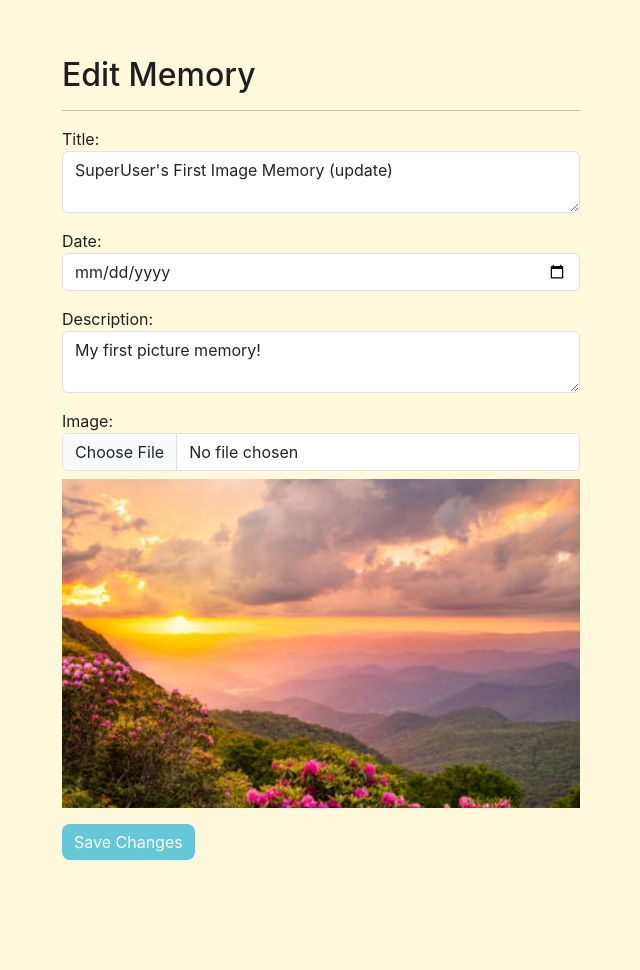
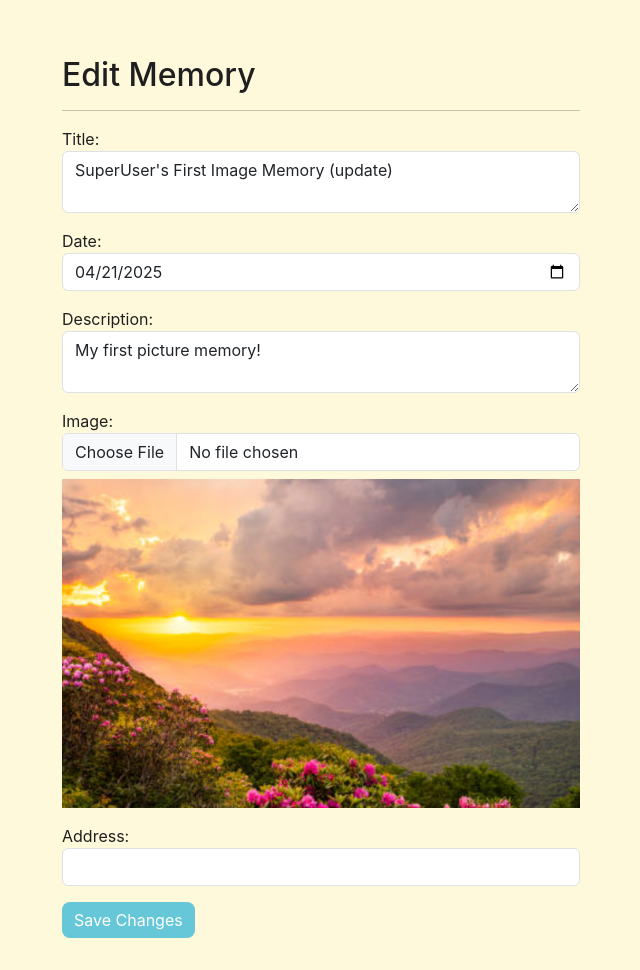
Before and after one commit to yashilaramesh/MemoryMap, a Django app: page /memories/2/edit/ in a window 1280 px wide. Shown: the part 56-1026 px from the top of the page, without its empty margins (319-959 px from the left). Before the commit the page ends 916 px from the top, so only its background shows below. Run offline with Django 5.2, Linux system fonts and the light colour scheme; a user stored in the database is signed in; data comes from the database, SQL or seed files in the repository; both versions use the stored data as it was after the commit.

Commit message:
fixed memory edit issues

```diff
--- a/memories/templates/memories/edit.html
+++ b/memories/templates/memories/edit.html
@@ -14,7 +14,7 @@
                 </p>
                 <p>
                     <label for="date">Date:</label>
-                    <input type="date" name="date" required class="form-control" value="{{ template_data.memory.date }}">
+                    <input type="date" name="date" required class="form-control" value="{{ template_data.memory.date | date:'Y-m-d' }}">
                 </p>
                 <p>
                     <label for="description">Description:</label>
@@ -27,6 +27,10 @@
                         <img src="{{ template_data.memory.image.url }}" class="img-fluid mt-2" />
                     {% endif %}
                 </p>
+                <p>
+                    <label for="address">Address:</label>
+                    <input type="text" name="address" class="form-control" id="resolved-address" value="{{ template_data.memory.address }}" />
+                </p>
                 <div class="text-start">
                   <button type="submit" class="btn bg-dark text-white">Save Changes</button>
                 </div>
--- a/memories/views.py
+++ b/memories/views.py
@@ -77,7 +77,8 @@ def edit(request, id):
 
     if request.method == 'POST':
         memory.title = request.POST['title']
-        template_data['memory'] = memory
+        memory.date = request.POST['date']
+        memory.description = request.POST['description']
 
         # Handle image update
         if 'image' in request.FILES:
```
Also changed, not shown: db.sqlite3, media/memory_images/Screenshot_2025-04-21_at_5.51.18PM.png (added).
